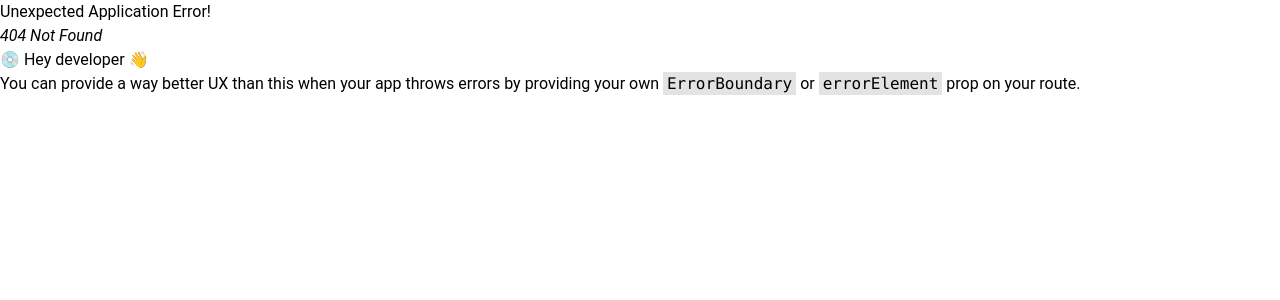
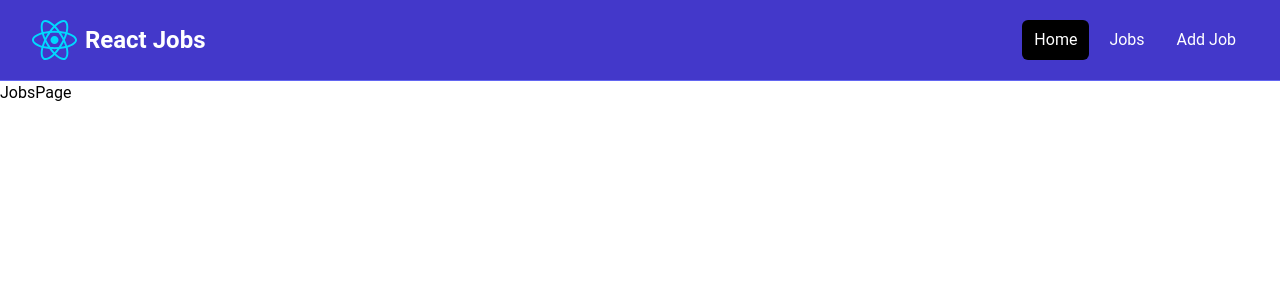
Before and after one commit to Hredoyyy/Job-Search, a React (Vite) app: page /jobs in a window 1280 px wide. Before the commit this address had no page. Shown: the top 300 px of the page. Built offline with nearby package versions, Linux system fonts and the light colour scheme.

Commit message:
Add JobsPage component and update navigation links to use React Router's Link; refactor job links in HomeCards, JobListing, Navbar, and ViewAll components for consistency.

```diff
--- a/src/App.jsx
+++ b/src/App.jsx
@@ -2,11 +2,13 @@
 import { Route, createBrowserRouter,createRoutesFromElements,RouterProvider, Router} from 'react-router-dom'
 import HomePage from './Pages/HomePage'
 import MainLayout from './Pages/MainLayout'
+import JobsPage from './Pages/JobsPage'
 
 const router = createBrowserRouter(
   createRoutesFromElements(
     <Route path='/' element={<MainLayout/>}>
       <Route index element= {<HomePage/>}/>
+      <Route path='/jobs' element={<JobsPage/>}/>
     </Route>));
 const App = () => {
   return <RouterProvider router = {router}/>
--- a/src/Components/HomeCards.tsx
+++ b/src/Components/HomeCards.tsx
@@ -1,6 +1,6 @@
 import React from 'react'
 import Card from './Card'
-
+import { Link } from 'react-router-dom'
 function HomeCards() {
   return (
     <section className="py-4">
@@ -11,24 +11,24 @@
           <p className="mt-2 mb-4">
             Browse our React jobs and start your career today
           </p>
-          <a
-            href="/jobs.html"
+          <Link
+            to="/jobs"
             className="inline-block bg-black text-white rounded-lg px-4 py-2 hover:bg-gray-700"
           >
             Browse Jobs
-          </a>
+          </Link>
           </Card>
         <Card bg='bg-indigo-100'>
         <h2 className="text-2xl font-bold">For Employers</h2>
           <p className="mt-2 mb-4">
             List your job to find the perfect developer for the role
           </p>
-          <a
-            href="/add-job.html"
+          <Link
+            to="/add-job"
             className="inline-block bg-indigo-500 text-white rounded-lg px-4 py-2 hover:bg-indigo-600"
           >
             Add Job
-          </a>
+          </Link>
           </Card>
       </div>
     </div>
--- a/src/Components/JobListing.jsx
+++ b/src/Components/JobListing.jsx
@@ -3,7 +3,7 @@
 
 import { useState } from 'react'
 
-
+import { Link } from 'react-router-dom'
 
 const JobListing = ({job}) => {
 
@@ -36,12 +36,12 @@
 
                   {job.location}
                 </div>
-                <a
-                  href={`/job/${job.id}`}
+                <Link
+                  to={`/job/${job.id}`}
                   className="h-[36px] bg-indigo-500 hover:bg-indigo-600 text-white px-4 py-2 rounded-lg text-center text-sm"
                 >
                  Read More
-                </a>
+                </Link>
               </div>
             </div>
           </div>
--- a/src/Components/ViewAll.jsx
+++ b/src/Components/ViewAll.jsx
@@ -1,13 +1,13 @@
 import React from 'react'
-
+import { Link } from 'react-router-dom'
 const ViewAll = () => {
   return (
     <section className="m-auto max-w-lg my-10 px-6">
-    <a
-      href="/jobs"
+    <Link
+      to="/jobs"
       className="block bg-black text-white text-center py-4 px-6 rounded-xl hover:bg-gray-700"
       >View All Jobs
-      </a>
+      </Link>
   </section>
   )
 }
--- a/src/Components/navbar.jsx
+++ b/src/Components/navbar.jsx
@@ -1,5 +1,6 @@
 import React from 'react'
 import logo from '../assets/react.svg'
+import { Link } from 'react-router-dom'
 
 function Navbar() {
   return (
@@ -23,22 +24,22 @@
           </a>
           <div className="md:ml-auto">
             <div className="flex space-x-2">
-              <a
-                href="/index.html"
+              <Link
+                to="/"
                 className="text-white bg-black hover:bg-gray-900 hover:text-white rounded-md px-3 py-2"
-                >Home</a
+                >Home</Link
               >
-              <a
-                href="/jobs.html"
+              <Link
+                to="/jobs"
                 className="text-white hover:bg-gray-900 hover:text-white rounded-md px-3 py-2"
-                >Jobs</a
+                >Jobs</Link
               >
-              <a
-                href="/add-job.html"
+              <Link
+                to="/add-job"
                 className="text-white hover:bg-gray-900 hover:text-white rounded-md px-3 py-2"
               >
                 Add Job
-              </a>
+              </Link>
             </div>
           </div>
         </div>
--- /dev/null
+++ b/src/Pages/JobsPage.jsx
@@ -0,0 +1,9 @@
+import React from 'react'
+
+const JobsPage = () => {
+  return (
+    <div>JobsPage</div>
+  )
+}
+
+export default JobsPage
```
